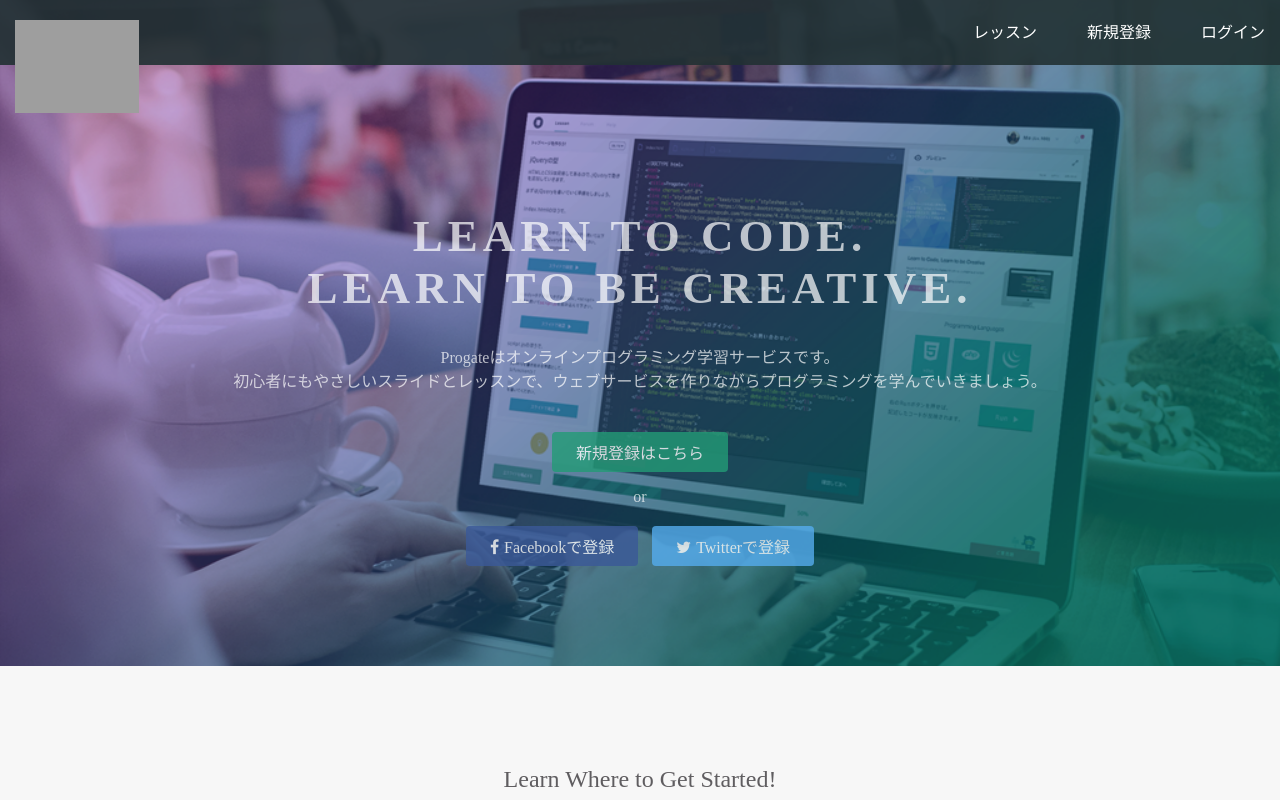
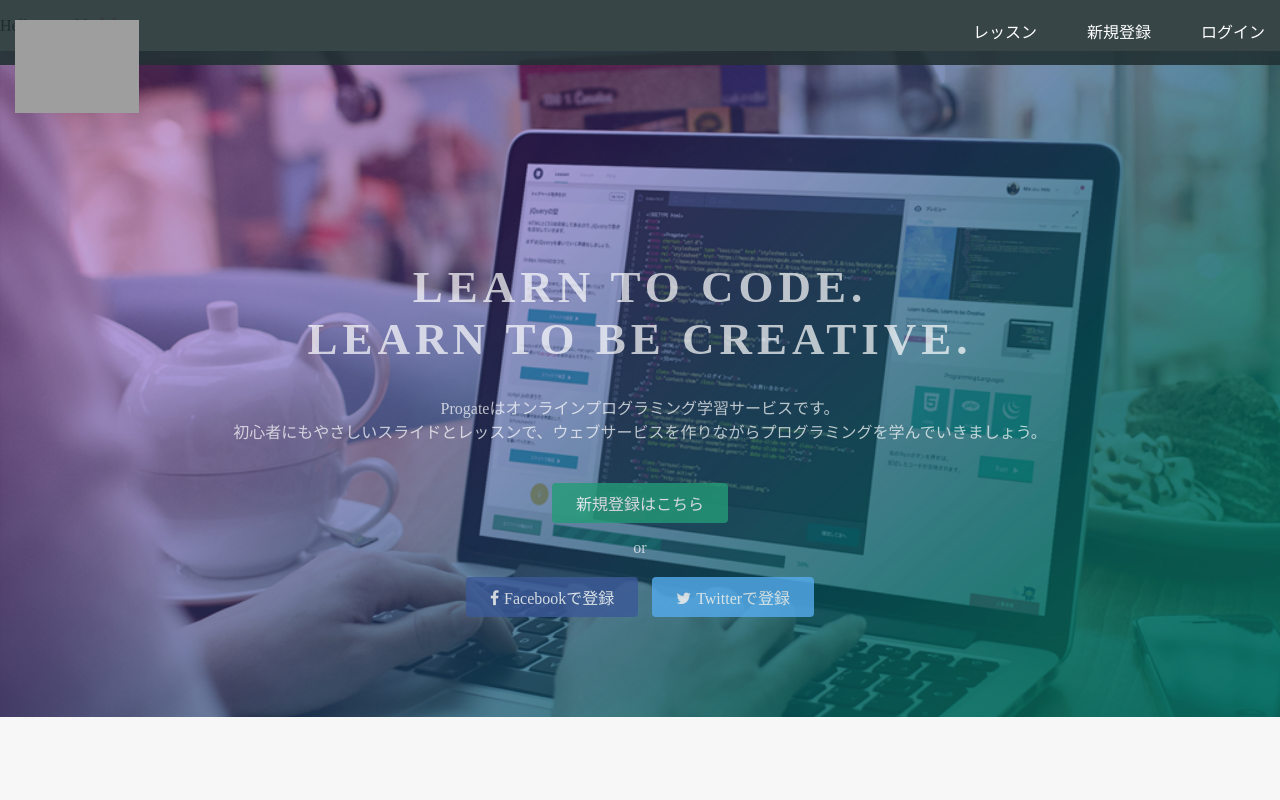
Before and after one commit to LIN-i2224401/LIN-i2224401.github.io, a plain HTML site: page index.html in a window 1280 px wide. Shown: the top 800 px of the page. Drawn offline with Linux system fonts and the light colour scheme; grey boxes are pictures that could not be loaded.

Commit message:
Update index.html

```diff
--- a/index.html
+++ b/index.html
@@ -1,5 +1,10 @@
 <!DOCTYPE html>
 <html>
+<head>
+</head>
+<body>
+<p>Hellow warld!!💓>
+</body>
 <head>
   <meta charset="utf-8">
   <meta name="viewport" content="width=device-width, initial-scale=1.0">
```
